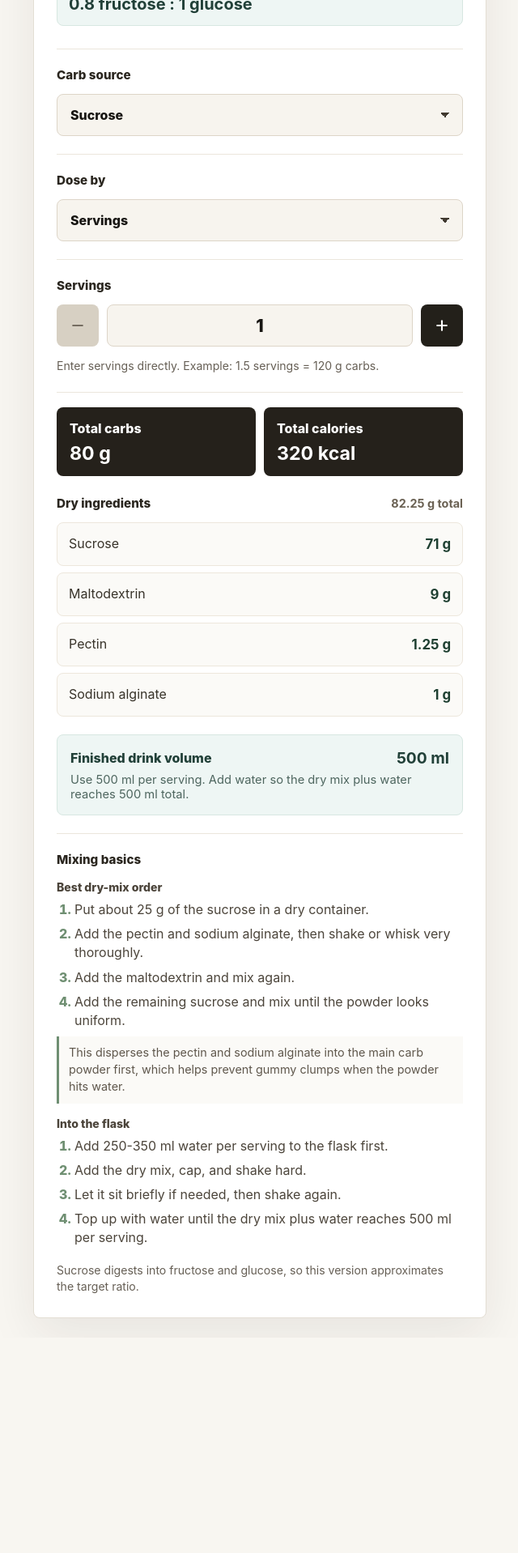
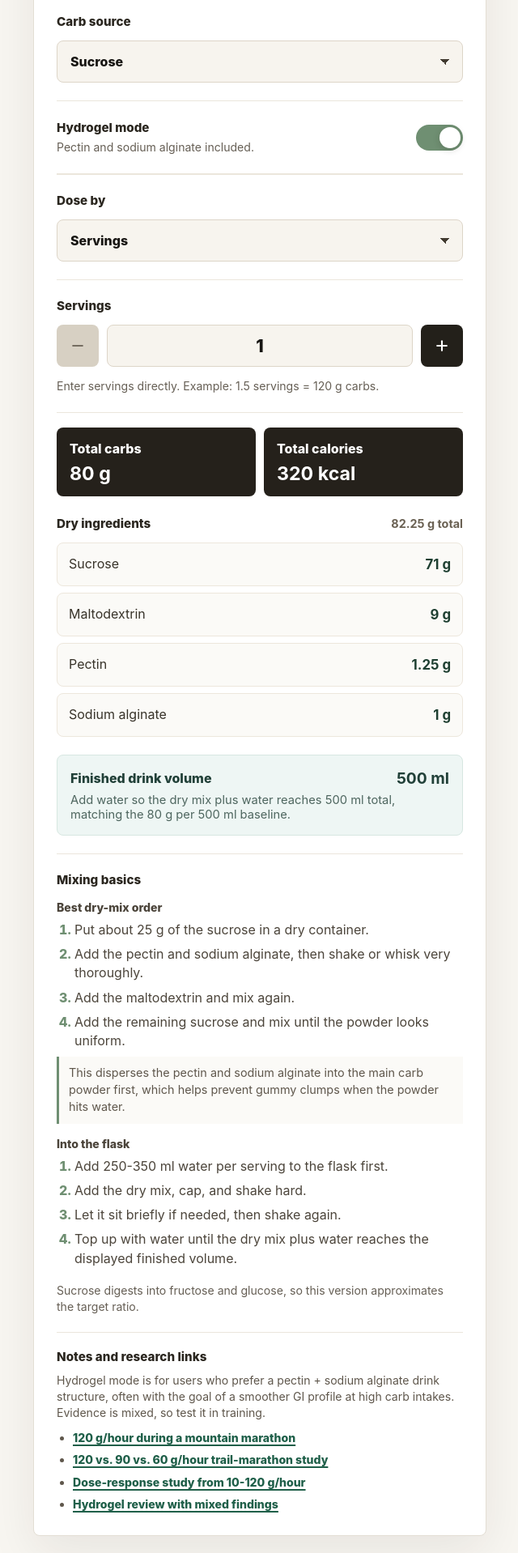
Before and after one commit to noahlimits/diy-320-drink-mix-calculator, a React (Vite) app: page / in a window 1280 px wide. Shown: the part 360-2278 px from the top of the page at 81% size, without its empty margins (319-959 px from the left). Before the commit the page ends 2012 px from the top, so only its background shows below. Built offline with nearby package versions, Linux system fonts and the light colour scheme.

Commit message:
Add hydrogel toggle and carb rate controls

```diff
--- a/src/main.tsx
+++ b/src/main.tsx
@@ -14,17 +14,18 @@ type DoseMode = "servings" | "runTime";
 type Formula = {
   label: string;
   sourceName: string;
-  primaryIngredient: Ingredient;
-  maltodextrinGrams: number;
+  primaryIngredientName: string;
+  primaryIngredientShare: number;
+  maltodextrinShare: number;
   ratioText: string;
   note: string;
 };
 
-const totalDryMixPerServing = 82.25;
-const finalVolumeMlPerServing = 500;
-const starterSugarPerServing = 25;
-const carbohydrateGramsPerServing = 80;
+const baselineCarbs = 80;
+const baselineVolumeMl = 500;
 const caloriesPerCarbGram = 4;
+const hydrocolloidGramsPer80gCarbs = 2.25;
+const starterCarbShare = 25 / baselineCarbs;
 const hydrocolloids: Ingredient[] = [
   { name: "Pectin", gramsPerServing: 1.25 },
   { name: "Sodium alginate", gramsPerServing: 1 },
@@ -33,20 +34,23 @@ const formulas: Record<CarbSource, Formula> = {
   sucrose: {
     label: "Sucrose",
     sourceName: "sucrose",
-    primaryIngredient: { name: "Sucrose", gramsPerServing: 71 },
-    maltodextrinGrams: 9,
+    primaryIngredientName: "Sucrose",
+    primaryIngredientShare: 71 / baselineCarbs,
+    maltodextrinShare: 9 / baselineCarbs,
     ratioText: "0.8 fructose : 1 glucose",
     note: "Sucrose digests into fructose and glucose, so this version approximates the target ratio.",
   },
   fructose: {
     label: "Fructose",
     sourceName: "fructose",
-    primaryIngredient: { name: "Fructose", gramsPerServing: 35.56 },
-    maltodextrinGrams: 44.44,
+    primaryIngredientName: "Fructose",
+    primaryIngredientShare: 0.8 / 1.8,
+    maltodextrinShare: 1 / 1.8,
     ratioText: "0.8 fructose : 1 glucose",
     note: "Fructose is counted directly, with maltodextrin providing the glucose side of the ratio.",
   },
 };
+const carbPerHourOptions = [60, 70, 80, 90, 100, 110, 120, 130, 140];
 
 function formatGrams(value: number) {
   return `${Number(value.toFixed(2)).toString()} g`;
@@ -74,15 +78,28 @@ function App() {
   const [servingInput, setServingInput] = useState("1");
   const [carbSource, setCarbSource] = useState<CarbSource>("sucrose");
   const [doseMode, setDoseMode] = useState<DoseMode>("servings");
+  const [carbsPerHour, setCarbsPerHour] = useState(80);
+  const [hydrogelMode, setHydrogelMode] = useState(true);
   const formula = formulas[carbSource];
   const minimumDose = doseMode === "runTime" ? 0.1 : 1;
   const doseStep = doseMode === "runTime" ? 0.25 : 1;
   const doseLabel = doseMode === "runTime" ? "Run time" : "Servings";
   const doseAriaLabel = doseMode === "runTime" ? "Run time in hours" : "Number of servings";
+  const totalCarbs = doseMode === "runTime" ? servings * carbsPerHour : servings * baselineCarbs;
+  const carbScale = totalCarbs / baselineCarbs;
+  const hydrogelWeight = hydrogelMode ? hydrocolloidGramsPer80gCarbs * carbScale : 0;
+  const totalDryMix = totalCarbs + hydrogelWeight;
+  const finalVolumeMl = Math.round((totalCarbs / baselineCarbs) * baselineVolumeMl);
+  const starterCarbs = Math.min(totalCarbs * starterCarbShare, totalCarbs);
   const dryIngredients: Ingredient[] = [
-    formula.primaryIngredient,
-    { name: "Maltodextrin", gramsPerServing: formula.maltodextrinGrams },
-    ...hydrocolloids,
+    { name: formula.primaryIngredientName, gramsPerServing: formula.primaryIngredientShare * totalCarbs },
+    { name: "Maltodextrin", gramsPerServing: formula.maltodextrinShare * totalCarbs },
+    ...(hydrogelMode
+      ? hydrocolloids.map((ingredient) => ({
+          ...ingredient,
+          gramsPerServing: ingredient.gramsPerServing * carbScale,
+        }))
+      : []),
   ];
 
   const updateServings = (nextServings: number) => {
@@ -112,7 +129,7 @@ function App() {
         <header className="hero">
           <p className="eyebrow">Mix by dosing target</p>
           <h1 id="calculator-title">DIY 320 Drink Mix Calculator</h1>
-          <p className="subtitle">One serving = 80 g carbs in a 500 ml finished drink. One hour run time = 80 g carbs.</p>
+          <p className="subtitle">One serving = 80 g carbs in a 500 ml finished drink.</p>
           <div className="ratio-callout" aria-label="Fructose to glucose ratio">
             <span>Fructose-to-glucose ratio</span>
             <strong>{formula.ratioText}</strong>
@@ -129,6 +146,22 @@ function App() {
             <option value="sucrose">Sucrose</option>
             <option value="fructose">Fructose</option>
           </select>
+        </div>
+
+        <div className="toggle-panel">
+          <div>
+            <span>Hydrogel mode</span>
+            <p>{hydrogelMode ? "Pectin and sodium alginate included." : "Straight carbs only."}</p>
+          </div>
+          <label className="switch" htmlFor="hydrogel-mode">
+            <input
+              id="hydrogel-mode"
+              type="checkbox"
+              checked={hydrogelMode}
+              onChange={(event) => setHydrogelMode(event.target.checked)}
+            />
+            <span aria-hidden="true" />
+          </label>
         </div>
 
         <div className="dose-panel">
@@ -149,6 +182,23 @@ function App() {
             <option value="runTime">Run time</option>
           </select>
         </div>
+
+        {doseMode === "runTime" && (
+          <div className="dose-panel">
+            <label htmlFor="carbs-per-hour">Carbs per hour</label>
+            <select
+              id="carbs-per-hour"
+              value={carbsPerHour}
+              onChange={(event) => setCarbsPerHour(Number(event.target.value))}
+            >
+              {carbPerHourOptions.map((option) => (
+                <option value={option} key={option}>
+                  {option} g/hour
+                </option>
+              ))}
+            </select>
+          </div>
+        )}
 
         <div className="serving-panel">
           <label htmlFor="servings">{doseLabel}{doseMode === "runTime" ? " (hours)" : ""}</label>
@@ -191,7 +241,7 @@ function App() {
           </div>
           <p className="dose-helper">
             {doseMode === "runTime"
-              ? "Enter run length in hours. Example: 1.5 hours = 120 g carbs."
+              ? "Enter run length in hours. The carb target above controls grams per hour."
               : "Enter servings directly. Example: 1.5 servings = 120 g carbs."}
           </p>
         </div>
@@ -199,18 +249,18 @@ function App() {
         <section className="dose-summary" aria-label="Dose summary">
           <div className="summary-card">
             <span>Total carbs</span>
-            <strong>{formatGrams(carbohydrateGramsPerServing * servings)}</strong>
+            <strong>{formatGrams(totalCarbs)}</strong>
           </div>
           <div className="summary-card">
             <span>Total calories</span>
-            <strong>{Math.round(carbohydrateGramsPerServing * caloriesPerCarbGram * servings)} kcal</strong>
+            <strong>{Math.round(totalCarbs * caloriesPerCarbGram)} kcal</strong>
           </div>
         </section>
 
         <section className="ingredients" aria-labelledby="dry-ingredients-title">
           <div className="section-heading">
             <h2 id="dry-ingredients-title">Dry ingredients</h2>
-            <span>{formatGrams(totalDryMixPerServing * servings)} total</span>
+            <span>{formatGrams(totalDryMix)} total</span>
           </div>
 
           <div className="ingredient-list">
@@ -226,17 +276,22 @@ function App() {
         <section className="water" aria-label="Water and final volume">
           <div>
             <span className="water-label">Finished drink volume</span>
-            <strong>{formatMl(finalVolumeMlPerServing * servings)}</strong>
+            <strong>{formatMl(finalVolumeMl)}</strong>
           </div>
-          <p>Use 500 ml per serving. Add water so the dry mix plus water reaches {formatMl(finalVolumeMlPerServing * servings)} total.</p>
+          <p>Add water so the dry mix plus water reaches {formatMl(finalVolumeMl)} total, matching the 80 g per 500 ml baseline.</p>
+          {finalVolumeMl > baselineVolumeMl && (
+            <p className="volume-note">This is more than one 500 ml flask. Split across flasks or carry extra water to keep the same concentration.</p>
+          )}
         </section>
 
         <section className="mixing" aria-labelledby="mixing-title">
           <h2 id="mixing-title">Mixing basics</h2>
           <div className="instruction-group">
             <h3>Best dry-mix order</h3>
+            {hydrogelMode ? (
+              <>
                 <ol>
-              <li>Put about {formatGrams(starterSugarPerServing * servings)} of the {formula.sourceName} in a dry container.</li>
+                  <li>Put about {formatGrams(starterCarbs)} of the {formula.sourceName} in a dry container.</li>
                   <li>Add the pectin and sodium alginate, then shake or whisk very thoroughly.</li>
                   <li>Add the maltodextrin and mix again.</li>
                   <li>Add the remaining {formula.sourceName} and mix until the powder looks uniform.</li>
@@ -244,6 +299,14 @@ function App() {
                 <p className="instruction-note">
                   This disperses the pectin and sodium alginate into the main carb powder first, which helps prevent gummy clumps when the powder hits water.
                 </p>
+              </>
+            ) : (
+              <ol>
+                <li>Weigh the {formula.sourceName} and maltodextrin.</li>
+                <li>Combine in a dry container with a lid.</li>
+                <li>Shake or stir until the powder looks uniform.</li>
+              </ol>
+            )}
           </div>
           <div className="instruction-group">
             <h3>Into the flask</h3>
@@ -251,7 +314,7 @@ function App() {
               <li>Add 250-350 ml water per serving to the flask first.</li>
               <li>Add the dry mix, cap, and shake hard.</li>
               <li>Let it sit briefly if needed, then shake again.</li>
-              <li>Top up with water until the dry mix plus water reaches 500 ml per serving.</li>
+              <li>Top up with water until the dry mix plus water reaches the displayed finished volume.</li>
             </ol>
           </div>
         </section>
@@ -259,6 +322,34 @@ function App() {
         <p className="note">
           {formula.note}
         </p>
+        <section className="research-notes" aria-labelledby="research-title">
+          <h2 id="research-title">Notes and research links</h2>
+          <p>
+            Hydrogel mode is for users who prefer a pectin + sodium alginate drink structure, often with the goal of a smoother GI profile at high carb intakes. Evidence is mixed, so test it in training.
+          </p>
+          <ul>
+            <li>
+              <a href="https://pmc.ncbi.nlm.nih.gov/articles/PMC7284742/" target="_blank" rel="noreferrer">
+                120 g/hour during a mountain marathon
+              </a>
+            </li>
+            <li>
+              <a href="https://pmc.ncbi.nlm.nih.gov/articles/PMC7400827/" target="_blank" rel="noreferrer">
+                120 vs. 90 vs. 60 g/hour trail-marathon study
+              </a>
+            </li>
+            <li>
+              <a href="https://pubmed.ncbi.nlm.nih.gov/22968309/" target="_blank" rel="noreferrer">
+                Dose-response study from 10-120 g/hour
+              </a>
+            </li>
+            <li>
+              <a href="https://pubmed.ncbi.nlm.nih.gov/32707564/" target="_blank" rel="noreferrer">
+                Hydrogel review with mixed findings
+              </a>
+            </li>
+          </ul>
+        </section>
       </section>
     </main>
   );
--- a/src/styles.css
+++ b/src/styles.css
@@ -82,20 +82,20 @@ h1 {
   border: 1px solid #d7e7e1;
   border-radius: 8px;
   color: #214038;
-  display: grid;
-  gap: 6px;
-  margin-top: 18px;
-  padding: 14px;
+  display: flex;
+  gap: 10px;
+  margin-top: 14px;
+  padding: 9px 10px;
 }
 
 .ratio-callout span {
-  font-size: 0.78rem;
+  font-size: 0.72rem;
   font-weight: 800;
   text-transform: uppercase;
 }
 
 .ratio-callout strong {
-  font-size: 1.25rem;
+  font-size: 0.92rem;
   line-height: 1.15;
 }
 
@@ -144,6 +144,76 @@ h1 {
   border-color: #6f8f72;
   box-shadow: 0 0 0 4px rgba(111, 143, 114, 0.16);
   outline: 0;
+}
+
+.toggle-panel {
+  align-items: center;
+  border-block: 1px solid #ebe6dc;
+  display: flex;
+  gap: 18px;
+  justify-content: space-between;
+  padding: 22px 0;
+}
+
+.toggle-panel span {
+  color: #2a261f;
+  font-size: 0.95rem;
+  font-weight: 800;
+}
+
+.toggle-panel p {
+  color: #665f55;
+  font-size: 0.88rem;
+  line-height: 1.4;
+  margin-top: 5px;
+}
+
+.switch {
+  flex: 0 0 auto;
+  position: relative;
+}
+
+.switch input {
+  height: 1px;
+  opacity: 0;
+  position: absolute;
+  width: 1px;
+}
+
+.switch span {
+  background: #d7d0c3;
+  border-radius: 999px;
+  cursor: pointer;
+  display: block;
+  height: 32px;
+  position: relative;
+  transition: background 160ms ease;
+  width: 58px;
+}
+
+.switch span::after {
+  background: #ffffff;
+  border-radius: 50%;
+  box-shadow: 0 2px 8px rgba(35, 30, 22, 0.18);
+  content: "";
+  height: 26px;
+  left: 3px;
+  position: absolute;
+  top: 3px;
+  transition: transform 160ms ease;
+  width: 26px;
+}
+
+.switch input:checked + span {
+  background: #6f8f72;
+}
+
+.switch input:checked + span::after {
+  transform: translateX(26px);
+}
+
+.switch input:focus-visible + span {
+  box-shadow: 0 0 0 4px rgba(111, 143, 114, 0.16);
 }
 
 .stepper {
@@ -310,6 +380,11 @@ h1 {
   margin-top: 6px;
 }
 
+.water .volume-note {
+  color: #35584e;
+  font-weight: 700;
+}
+
 .mixing {
   border-top: 1px solid #ebe6dc;
   display: grid;
@@ -365,6 +440,41 @@ h1 {
   margin-top: 18px;
 }
 
+.research-notes {
+  border-top: 1px solid #ebe6dc;
+  display: grid;
+  gap: 10px;
+  margin-top: 20px;
+  padding-top: 20px;
+}
+
+.research-notes h2 {
+  color: #2a261f;
+  font-size: 0.95rem;
+  font-weight: 800;
+}
+
+.research-notes p,
+.research-notes li {
+  color: #5f574c;
+  font-size: 0.88rem;
+  line-height: 1.45;
+}
+
+.research-notes ul {
+  display: grid;
+  gap: 7px;
+  margin: 0;
+  padding-left: 20px;
+}
+
+.research-notes a {
+  color: #1f5f49;
+  font-weight: 800;
+  text-decoration-thickness: 2px;
+  text-underline-offset: 3px;
+}
+
 @media (max-width: 520px) {
   .app-shell {
     align-items: stretch;
```
Lines whose indentation alone changed are shown as unchanged.
